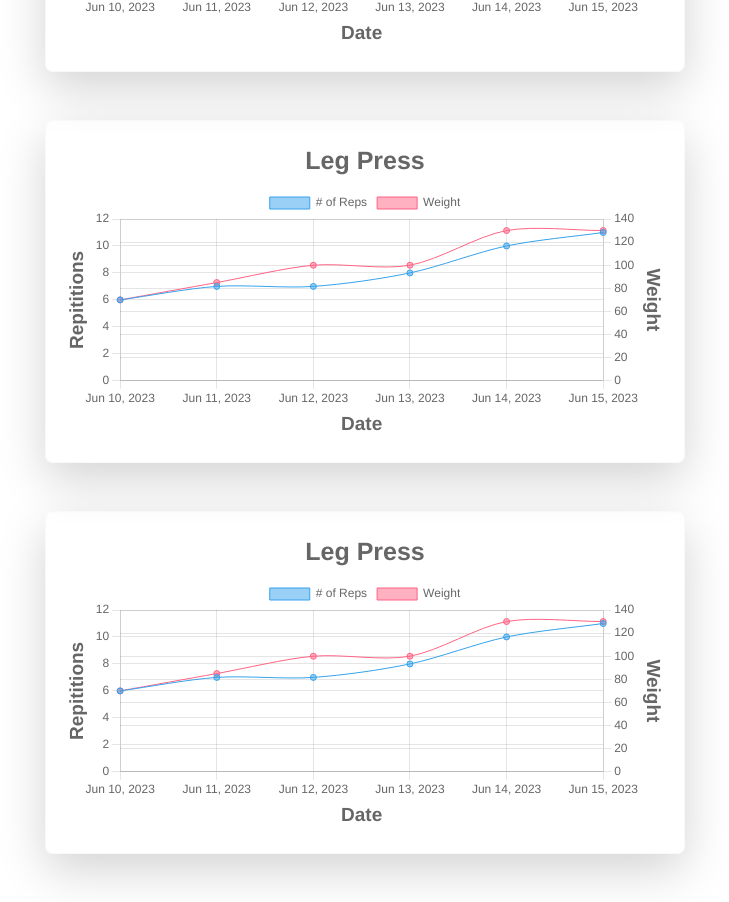
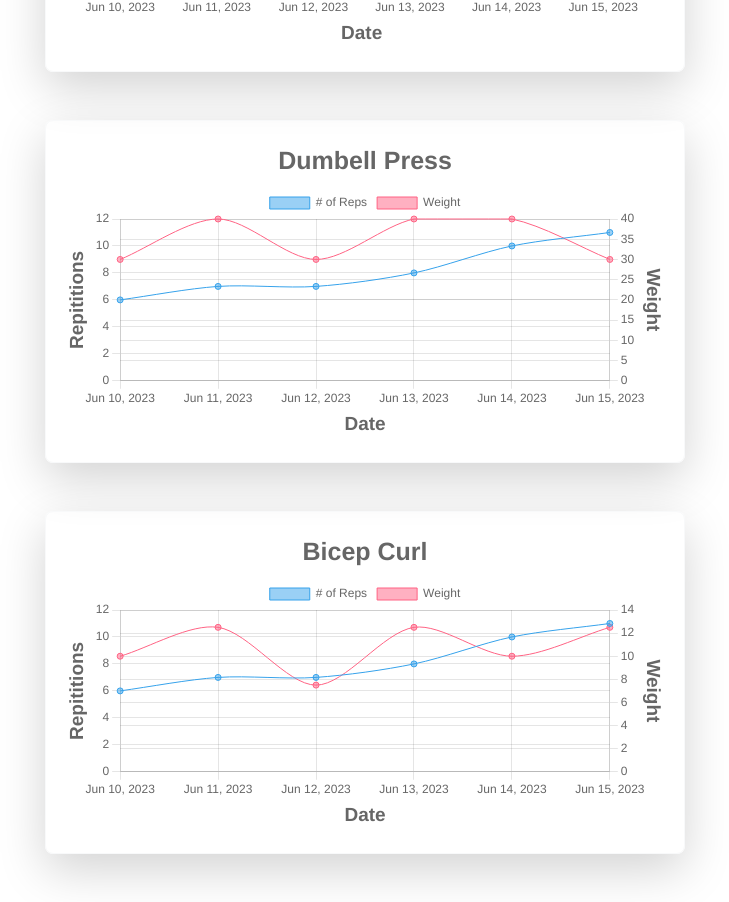
Before and after one commit to PrabhjeetKalsi/React-Fitness-Data-Visualization, a React (Create React App) app in the folder data-visualization/: page / in a window 1280 px wide. Shown: the part 857-1759 px from the top of the page, without its empty margins (275-1004 px from the left). Built offline with nearby package versions, Linux system fonts and the light colour scheme.

Commit message:
[feat]: add local data update support for all exercises

```diff
--- a/data-visualization/src/App.js
+++ b/data-visualization/src/App.js
@@ -6,36 +6,95 @@ import {
   legPressOptions,
   legPressData,
 } from "./mocks/legPressMockGraphData.js";
+import {
+  dumbellPressData,
+  dumbellPressOptions,
+} from "./mocks/dumbellPressMockGraphData.js";
+import {
+  bicepCurlData,
+  bicepCurlOptions,
+} from "./mocks/bicepCurlMockGraphData.js";
 
-const exercises = ["Dumbell Press", "Leg Press", "Bicep Curl"];
+const exercises = ["Leg Press", "Dumbell Press", "Bicep Curl"];
 
 function App() {
-  const [chartData, setChartData] = useState({
+  //Leg Press State Def
+  const [legPressChartData, setLegPressChartData] = useState({
     options: legPressOptions,
     data: legPressData,
   });
 
+  //Dumbell Press State Def
+  const [dumbellPressChartData, setDumbellPressChartData] = useState({
+    options: dumbellPressOptions,
+    data: dumbellPressData,
+  });
+
+  //Bicep Curl State Def
+  const [bicepCurlChartData, setBicepCurlChartData] = useState({
+    options: bicepCurlOptions,
+    data: bicepCurlData,
+  });
+
   const updateChartData = (formData) => {
     const { exercise, weight, reps, date } = formData;
-    chartData.data.datasets.forEach((dataset, idx) => {
+    if (exercise === "Leg Press") {
+      legPressChartData.data.datasets.forEach((dataset, idx) => {
         if (idx === 1) {
           dataset.data = [...dataset.data, weight];
         } else {
           dataset.data = [...dataset.data, reps];
         }
       });
-    setChartData({
-      ...chartData,
+      setLegPressChartData({
+        ...legPressChartData,
         data: {
-        labels: [...chartData.data.labels, date],
-        datasets: [...chartData.data.datasets],
+          labels: [...legPressChartData.data.labels, date],
+          datasets: [...legPressChartData.data.datasets],
         },
       });
+    } else if (exercise === "Dumbell Press") {
+      dumbellPressChartData.data.datasets.forEach((dataset, idx) => {
+        if (idx === 1) {
+          dataset.data = [...dataset.data, weight];
+        } else {
+          dataset.data = [...dataset.data, reps];
+        }
+      });
+      setDumbellPressChartData({
+        ...dumbellPressChartData,
+        data: {
+          labels: [...dumbellPressChartData.data.labels, date],
+          datasets: [...dumbellPressChartData.data.datasets],
+        },
+      });
+    } else if (exercise === "Bicep Curl") {
+      bicepCurlChartData.data.datasets.forEach((dataset, idx) => {
+        if (idx === 1) {
+          dataset.data = [...dataset.data, weight];
+        } else {
+          dataset.data = [...dataset.data, reps];
+        }
+      });
+      setBicepCurlChartData({
+        ...bicepCurlChartData,
+        data: {
+          labels: [...bicepCurlChartData.data.labels, date],
+          datasets: [...bicepCurlChartData.data.datasets],
+        },
+      });
+    }
   };
 
   const Graphs = [];
   exercises.forEach((exercise, idx) => {
-    Graphs.push(<Graph key={idx} chartData={chartData} />);
+    if (exercise === "Leg Press") {
+      Graphs.push(<Graph key={idx} chartData={legPressChartData} />);
+    } else if (exercise === "Dumbell Press") {
+      Graphs.push(<Graph key={idx} chartData={dumbellPressChartData} />);
+    } else {
+      Graphs.push(<Graph key={idx} chartData={bicepCurlChartData} />);
+    }
   });
 
   return (
--- /dev/null
+++ b/data-visualization/src/mocks/bicepCurlMockGraphData.js
@@ -0,0 +1,99 @@
+let dateLabels = [
+  "Jun 10, 2023",
+  "Jun 11, 2023",
+  "Jun 12, 2023",
+  "Jun 13, 2023",
+  "Jun 14, 2023",
+  "Jun 15, 2023",
+];
+let bicepCurlReps = [6, 7, 7, 8, 10, 11];
+let bicepCurlWeight = [10, 12.5, 7.5, 12.5, 10, 12.5];
+
+export let bicepCurlData = {
+  labels: dateLabels,
+  datasets: [
+    {
+      yAxisID: "left",
+      label: "# of Reps",
+      data: bicepCurlReps,
+      borderWidth: 1,
+    },
+    {
+      yAxisID: "right",
+      label: "Weight",
+      data: bicepCurlWeight,
+      borderWidth: 1,
+    },
+  ],
+};
+
+export let bicepCurlOptions = {
+  responsive: true,
+  plugins: {
+    title: {
+      text: "Bicep Curl",
+      align: "center",
+      display: true,
+      font: function (context) {
+        var reqWidth = Math.round(context.chart.width / 2);
+        var size = Math.round(reqWidth / 12);
+        size = size > 30 ? 30 : size; // setting max limit to 12
+        return {
+          size: size,
+          weight: "bold",
+        };
+      },
+    },
+  },
+  tension: 0.3,
+  scales: {
+    x: {
+      title: {
+        text: "Date",
+        display: true,
+        font: function (context) {
+          var reqWidth = Math.round(context.chart.width / 2);
+          var size = Math.round(reqWidth / 16);
+          size = size > 20 ? 20 : size;
+          return {
+            size: size,
+            weight: "bold",
+          };
+        },
+      },
+    },
+    left: {
+      title: {
+        text: "Repititions",
+        display: true,
+        font: function (context) {
+          var reqWidth = Math.round(context.chart.width / 2);
+          var size = Math.round(reqWidth / 16);
+          size = size > 20 ? 20 : size;
+          return {
+            size: size,
+            weight: "bold",
+          };
+        },
+      },
+      beginAtZero: true,
+    },
+    right: {
+      position: "right",
+      title: {
+        text: "Weight",
+        display: true,
+        font: function (context) {
+          var reqWidth = Math.round(context.chart.width / 2);
+          var size = Math.round(reqWidth / 16);
+          size = size > 20 ? 20 : size;
+          return {
+            size: size,
+            weight: "bold",
+          };
+        },
+      },
+      beginAtZero: true,
+    },
+  },
+};
--- /dev/null
+++ b/data-visualization/src/mocks/dumbellPressMockGraphData.js
@@ -0,0 +1,99 @@
+let dateLabels = [
+  "Jun 10, 2023",
+  "Jun 11, 2023",
+  "Jun 12, 2023",
+  "Jun 13, 2023",
+  "Jun 14, 2023",
+  "Jun 15, 2023",
+];
+let dumbellPressReps = [6, 7, 7, 8, 10, 11];
+let dumbellPressWeight = [30, 40, 30, 40, 40, 30];
+
+export let dumbellPressData = {
+  labels: dateLabels,
+  datasets: [
+    {
+      yAxisID: "left",
+      label: "# of Reps",
+      data: dumbellPressReps,
+      borderWidth: 1,
+    },
+    {
+      yAxisID: "right",
+      label: "Weight",
+      data: dumbellPressWeight,
+      borderWidth: 1,
+    },
+  ],
+};
+
+export let dumbellPressOptions = {
+  responsive: true,
+  plugins: {
+    title: {
+      text: "Dumbell Press",
+      align: "center",
+      display: true,
+      font: function (context) {
+        var reqWidth = Math.round(context.chart.width / 2);
+        var size = Math.round(reqWidth / 12);
+        size = size > 30 ? 30 : size; // setting max limit to 12
+        return {
+          size: size,
+          weight: "bold",
+        };
+      },
+    },
+  },
+  tension: 0.3,
+  scales: {
+    x: {
+      title: {
+        text: "Date",
+        display: true,
+        font: function (context) {
+          var reqWidth = Math.round(context.chart.width / 2);
+          var size = Math.round(reqWidth / 16);
+          size = size > 20 ? 20 : size;
+          return {
+            size: size,
+            weight: "bold",
+          };
+        },
+      },
+    },
+    left: {
+      title: {
+        text: "Repititions",
+        display: true,
+        font: function (context) {
+          var reqWidth = Math.round(context.chart.width / 2);
+          var size = Math.round(reqWidth / 16);
+          size = size > 20 ? 20 : size;
+          return {
+            size: size,
+            weight: "bold",
+          };
+        },
+      },
+      beginAtZero: true,
+    },
+    right: {
+      position: "right",
+      title: {
+        text: "Weight",
+        display: true,
+        font: function (context) {
+          var reqWidth = Math.round(context.chart.width / 2);
+          var size = Math.round(reqWidth / 16);
+          size = size > 20 ? 20 : size;
+          return {
+            size: size,
+            weight: "bold",
+          };
+        },
+      },
+      beginAtZero: true,
+    },
+  },
+};
```
Lines whose indentation alone changed are shown as unchanged.
